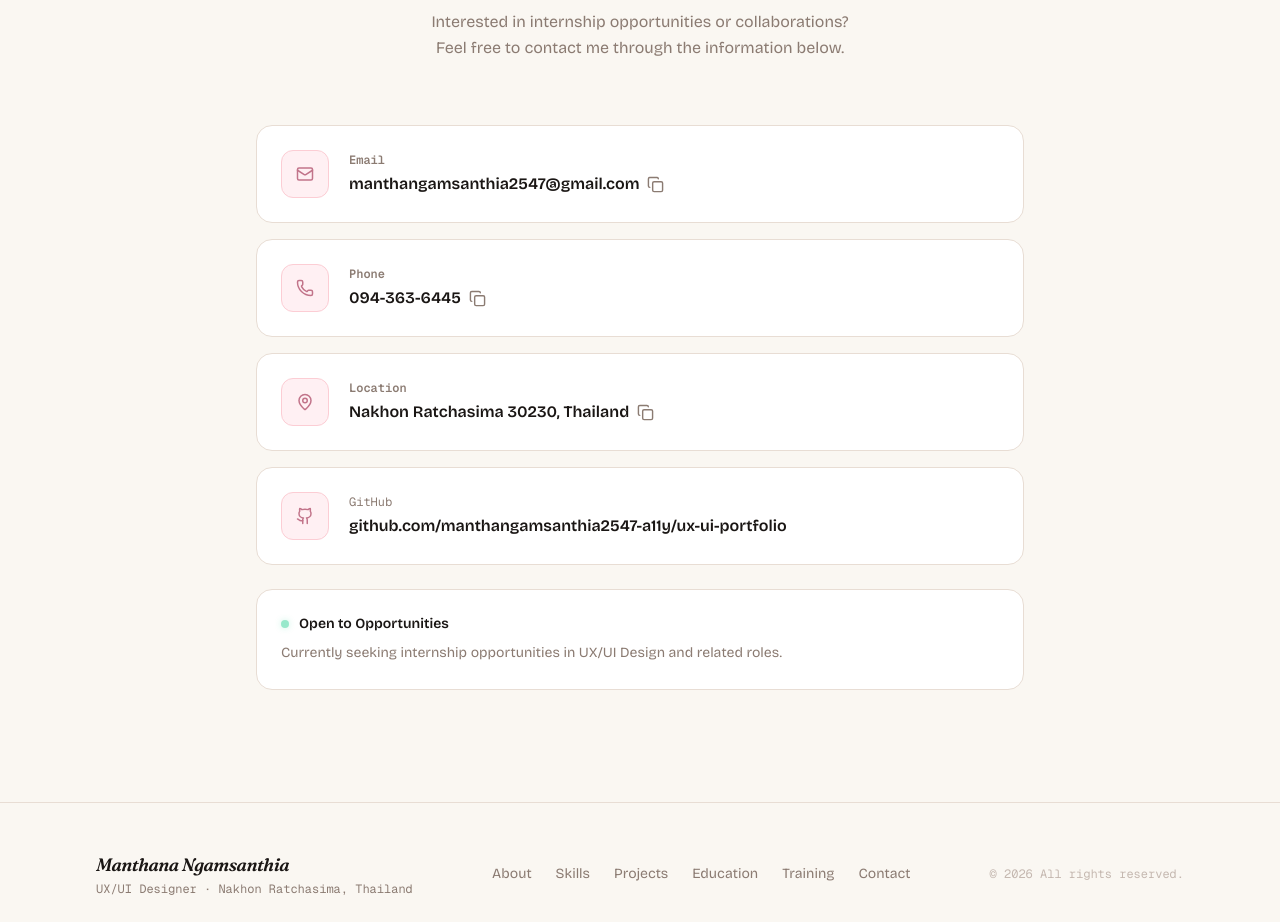
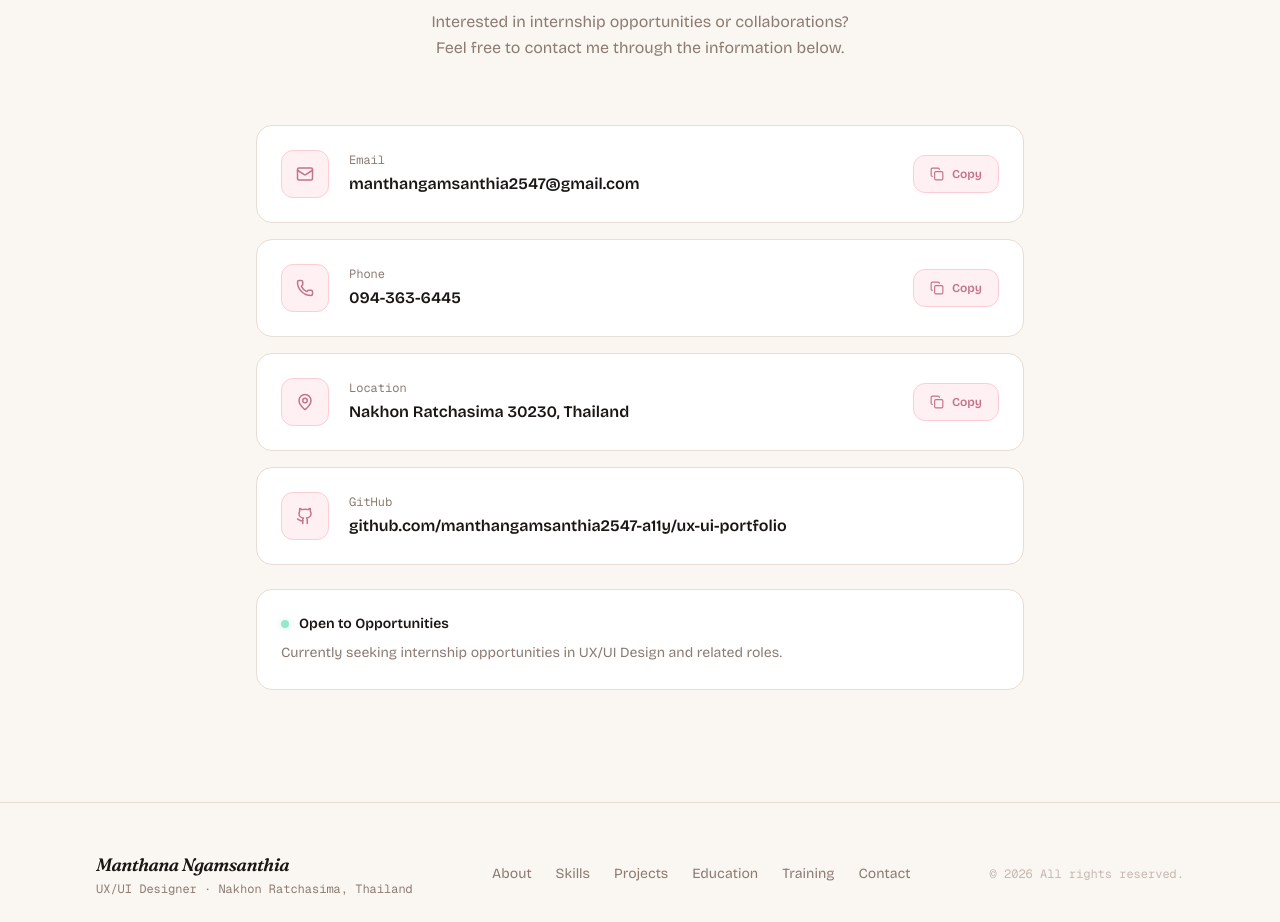
Before and after one commit to manthangamsanthia2547-a11y/ux-ui-portfolio, a React (Vite) app: page / in a window 1280 px wide. Shown: the part 5920-6842 px from the top of the page. Built offline with nearby package versions, Linux system fonts and the light colour scheme.

Commit message:
Add copy contact information

```diff
--- a/src/app/App.tsx
+++ b/src/app/App.tsx
@@ -347,6 +347,7 @@ const HIGHLIGHTS = {
     "Understanding of Agile and Scrum methodology through academic project work.",
     "Able to work independently, communicate effectively, and collaborate with a team.",
   ],
+
   TH: [
     "มีประสบการณ์ใช้ Figma ในการออกแบบ UI, Wireframe และ Interactive Prototype",
     "มีความเข้าใจเกี่ยวกับ User-Centered Design (UCD), User Flow และ Design System เบื้องต้น",
@@ -367,6 +368,7 @@ const TRAINING = [
     org: "Office of Academic Resources and Information Technology, Nakhon Ratchasima Rajabhat University",
     date: "December 17, 2025",
   },
+
   {
     title: "Workshop on Document Formatting and Academic Citation",
     org: "Office of Academic Resources and Information Technology, Nakhon Ratchasima Rajabhat University",
@@ -503,7 +505,7 @@ function Nav({
               backdropFilter: "blur(12px)",
               borderColor: "#E8DDD4",
             }
-          : {}
+          : undefined
       }
     >
       <div className="max-w-6xl mx-auto px-6 lg:px-8 flex items-center justify-between">
@@ -540,7 +542,6 @@ function Nav({
             </a>
           ))}
 
-          {/* Language Button */}
           <button
             onClick={() =>
               setLanguage(language === "EN" ? "TH" : "EN")
@@ -553,17 +554,11 @@ function Nav({
               ...mono,
             }}
             aria-label="Change language"
-            title={
-              language === "EN"
-                ? "เปลี่ยนเป็นภาษาไทย"
-                : "Switch to English"
-            }
           >
             <Globe size={14} />
             {language}
           </button>
 
-          {/* Theme Button */}
           <div className="relative">
             <button
               onClick={() => setShowThemes(!showThemes)}
@@ -612,7 +607,6 @@ function Nav({
           </div>
         </div>
 
-        {/* Mobile Controls */}
         <div className="md:hidden flex items-center gap-2">
           <button
             onClick={() =>
@@ -1205,6 +1199,7 @@ function About({
             >
               {t.about.title1}
               <br />
+
               <span
                 className="italic font-semibold"
                 style={{
@@ -1698,7 +1693,8 @@ function Projects({
               "พัฒนาระบบค้นหา Filter Favorites Reading Progress และ Reading History",
               "เพิ่ม Dark/Light Mode เพื่อช่วยให้การอ่านสะดวกมากขึ้น",
             ],
-      liveDemo: "https://mangaverse-reading-platform.vercel.app/",
+      liveDemo:
+        "https://mangaverse-reading-platform.vercel.app/",
       github:
         "https://github.com/manthangamsanthia2547-a11y/mangaverse-reading-platform",
     },
@@ -1963,6 +1959,7 @@ function Education({
       location: "Nakhon Ratchasima, Thailand",
       accent: theme.color,
     },
+
     {
       school: "Thachangratbamroong School",
       degree: t.education.highSchoolDegree,
@@ -2234,6 +2231,7 @@ function Contact({
   ) => {
     try {
       await navigator.clipboard.writeText(text);
+
       setCopied(type);
 
       setTimeout(() => {
@@ -2249,35 +2247,21 @@ function Contact({
       icon: Mail,
       label: t.about.email,
       value: "manthangamsanthia2547@gmail.com",
-      copyable: true,
-      copyText: "manthangamsanthia2547@gmail.com",
       type: "email",
     },
+
     {
       icon: Phone,
       label: t.about.phone,
       value: "094-363-6445",
-      copyable: true,
-      copyText: "094-363-6445",
       type: "phone",
     },
+
     {
       icon: MapPin,
       label: t.about.location,
       value: "Nakhon Ratchasima 30230, Thailand",
-      copyable: true,
-      copyText: "Nakhon Ratchasima 30230, Thailand",
       type: "address",
-    },
-    {
-      icon: Github,
-      label: "GitHub",
-      value:
-        "github.com/manthangamsanthia2547-a11y/ux-ui-portfolio",
-      href:
-        "https://github.com/manthangamsanthia2547-a11y/ux-ui-portfolio",
-      copyable: false,
-      type: "github",
     },
   ];
 
@@ -2290,7 +2274,6 @@ function Contact({
       }}
     >
       <div className="max-w-6xl mx-auto px-6 lg:px-8">
-        {/* Header */}
         <div className="text-center mb-16">
           <SectionTag center theme={theme}>
             {t.contact.heading}
@@ -2316,7 +2299,6 @@ function Contact({
           </p>
         </div>
 
-        {/* Contact Information */}
         <motion.div
           initial={{
             opacity: 0,
@@ -2334,101 +2316,101 @@ function Contact({
           }}
           className="max-w-3xl mx-auto space-y-4"
         >
+          {/* Email / Phone / Address */}
           {contactInfo.map(
             ({
               icon: Icon,
               label,
               value,
-              href,
-              copyable,
-              copyText,
               type,
-            }) => {
-              // Copyable items
-              if (copyable) {
-                return (
+            }) => (
+              <div
+                key={label}
+                className="flex items-center gap-5 p-6 rounded-2xl border bg-white"
+                style={{
+                  borderColor: "#E8DDD4",
+                }}
+              >
+                {/* Icon */}
+                <div
+                  className="w-12 h-12 rounded-xl flex items-center justify-center flex-shrink-0"
+                  style={{
+                    background: theme.light,
+                    border: `1px solid ${theme.border}`,
+                  }}
+                >
+                  <Icon
+                    size={18}
+                    style={{
+                      color: theme.color,
+                    }}
+                  />
+                </div>
+
+                {/* Text */}
+                <div className="flex-1 min-w-0">
+                  <div
+                    className="text-xs text-[#8B7B72] mb-1"
+                    style={mono}
+                  >
+                    {label}
+                  </div>
+
+                  <div className="text-base font-medium text-[#1A1614] break-all">
+                    {value}
+                  </div>
+                </div>
+
+                {/* Copy Button */}
                 <button
-                    key={label}
                   type="button"
                   onClick={() =>
-                      copyToClipboard(copyText!, type)
+                    copyToClipboard(value, type)
                   }
-                    className="w-full flex items-center gap-5 p-6 rounded-2xl border bg-white hover:shadow-md transition-all duration-200 text-left"
-                    style={{
-                      borderColor: "#E8DDD4",
-                    }}
-                  >
-                    <div
-                      className="w-12 h-12 rounded-xl flex items-center justify-center flex-shrink-0"
-                      style={{
-                        background: theme.light,
-                        border: `1px solid ${theme.border}`,
-                      }}
-                    >
-                      <Icon
-                        size={18}
-                        style={{
-                          color: theme.color,
-                        }}
-                      />
-                    </div>
-
-                    <div className="flex-1 min-w-0">
-                      <div
-                        className="text-xs text-[#8B7B72] mb-1"
-                        style={mono}
-                      >
-                        {label}
-                      </div>
-
-                      <div className="flex items-center gap-2">
-                        <div className="text-base font-medium text-[#1A1614] break-all">
-                          {value}
-                        </div>
-
+                  className="flex-shrink-0 inline-flex items-center gap-2 px-4 py-2.5 rounded-xl text-xs font-semibold transition-all duration-200 hover:scale-105 active:scale-95"
+                  style={{
+                    background:
+                      copied === type
+                        ? "#DCFCE7"
+                        : theme.light,
+
+                    color:
+                      copied === type
+                        ? "#16A34A"
+                        : theme.color,
+
+                    border: `1px solid ${
+                      copied === type
+                        ? "#BBF7D0"
+                        : theme.border
+                    }`,
+                  }}
+                >
                   {copied === type ? (
-                          <Check
-                            size={17}
-                            className="flex-shrink-0"
-                            style={{
-                              color: theme.color,
-                            }}
-                          />
+                    <>
+                      <Check size={14} />
+
+                      {language === "TH"
+                        ? "คัดลอกแล้ว"
+                        : "Copied"}
+                    </>
                   ) : (
-                          <Copy
-                            size={17}
-                            className="flex-shrink-0"
-                            style={{
-                              color: "#8B7B72",
-                            }}
-                          />
+                    <>
+                      <Copy size={14} />
+
+                      {language === "TH"
+                        ? "คัดลอก"
+                        : "Copy"}
+                    </>
                   )}
-                      </div>
-
-                      {copied === type && (
-                        <div
-                          className="text-xs mt-1.5 font-medium"
-                          style={{
-                            ...mono,
-                            color: theme.color,
-                          }}
-                        >
-                          {language === "TH"
-                            ? "คัดลอกแล้ว ✓"
-                            : "Copied ✓"}
-                        </div>
+                </button>
+              </div>
+            )
           )}
-                    </div>
-                  </button>
-                );
-              }
-
-              // GitHub link
-              if (href) {
-                return (
+
+          {/* GitHub */}
           <a
-                    key={label}
-                    href={href}
+            href="https://github.com/manthangamsanthia2547-a11y/ux-ui-portfolio"
             target="_blank"
             rel="noopener noreferrer"
             className="flex items-center gap-5 p-6 rounded-2xl border bg-white hover:shadow-md transition-all duration-200"
@@ -2443,7 +2425,7 @@ function Contact({
                 border: `1px solid ${theme.border}`,
               }}
             >
-                      <Icon
+              <Github
                 size={18}
                 style={{
                   color: theme.color,
@@ -2456,20 +2438,14 @@ function Contact({
                 className="text-xs text-[#8B7B72] mb-1"
                 style={mono}
               >
-                        {label}
+                GitHub
               </div>
 
               <div className="text-base font-medium text-[#1A1614] break-all">
-                        {value}
+                github.com/manthangamsanthia2547-a11y/ux-ui-portfolio
               </div>
             </div>
           </a>
-                );
-              }
-
-              return null;
-            }
-          )}
 
           {/* Open to Opportunities */}
           <div
@@ -2558,10 +2534,12 @@ function Footer({
               href={href}
               className="text-sm text-[#8B7B72] transition-colors"
               onMouseEnter={(e) => {
-                e.currentTarget.style.color = theme.color;
+                e.currentTarget.style.color =
+                  theme.color;
               }}
               onMouseLeave={(e) => {
-                e.currentTarget.style.color = "#8B7B72";
+                e.currentTarget.style.color =
+                  "#8B7B72";
               }}
             >
               {label}
@@ -2587,26 +2565,32 @@ function Footer({
 export default function App() {
   const [active, setActive] = useState("hero");
 
-  // Language
-  const [language, setLanguage] = useState<Language>(() => {
+  const [language, setLanguage] =
+    useState<Language>(() => {
       if (typeof window === "undefined") {
         return "EN";
       }
 
       const savedLanguage =
-      localStorage.getItem("portfolio-language");
-
-    return savedLanguage === "TH" ? "TH" : "EN";
+        localStorage.getItem(
+          "portfolio-language"
+        );
+
+      return savedLanguage === "TH"
+        ? "TH"
+        : "EN";
     });
 
-  // Theme
-  const [themeIndex, setThemeIndex] = useState(() => {
+  const [themeIndex, setThemeIndex] =
+    useState(() => {
       if (typeof window === "undefined") {
         return 0;
       }
 
       const savedTheme =
-      localStorage.getItem("portfolio-theme");
+        localStorage.getItem(
+          "portfolio-theme"
+        );
 
       if (savedTheme !== null) {
         const parsedTheme = Number(savedTheme);
@@ -2625,7 +2609,6 @@ export default function App() {
 
   const theme = THEMES[themeIndex];
 
-  // Save selected language
   useEffect(() => {
     localStorage.setItem(
       "portfolio-language",
@@ -2633,7 +2616,6 @@ export default function App() {
     );
   }, [language]);
 
-  // Save selected theme
   useEffect(() => {
     localStorage.setItem(
       "portfolio-theme",
@@ -2641,11 +2623,12 @@ export default function App() {
     );
   }, [themeIndex]);
 
-  // Detect active section
   useEffect(() => {
-    const observer = new IntersectionObserver(
+    const observer =
+      new IntersectionObserver(
         (entries) => {
-        const visibleEntry = entries.find(
+          const visibleEntry =
+            entries.find(
               (entry) => entry.isIntersecting
             );
 
```
Lines whose indentation alone changed are shown as unchanged.
